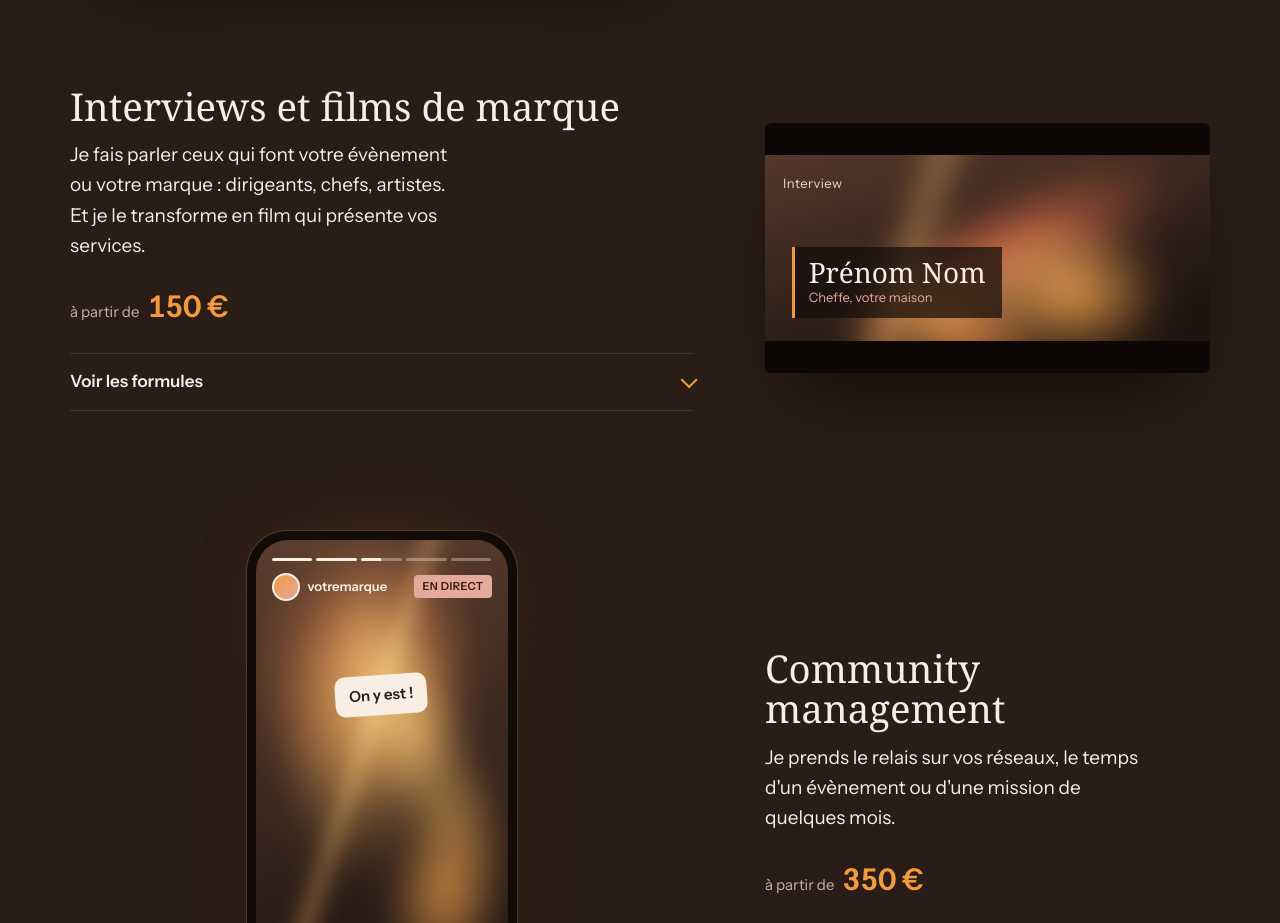
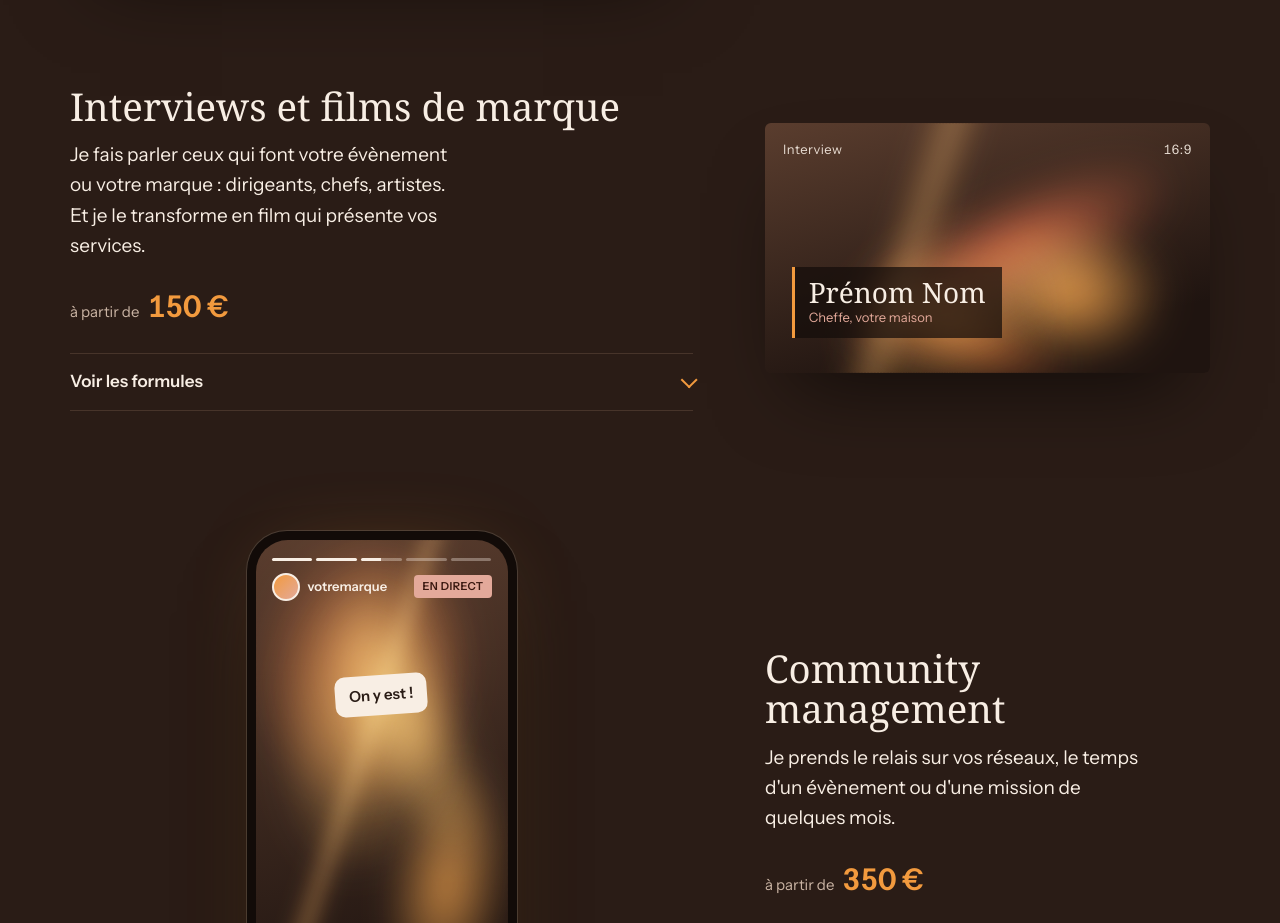
Before and after one commit to leamercierpro/bylelymedia, a plain HTML site: page index.html in a window 1280 px wide. Shown: the part 2100-3023 px from the top of the page. Drawn offline with Linux system fonts and the light colour scheme; a web font is replaced by a local one.

Commit message:
Visuel interview en 16:9
Co-Authored-By: Claude Opus 5.5 <noreply@anthropic.com>
Claude-Session: https://claude.ai/code/session_01VdRWoyiQ6wF2TkHHM4z5Xu

```diff
--- a/index.html
+++ b/index.html
@@ -169,7 +169,7 @@ summary:hover{color:var(--amber-hi)}
 .scrub::after{content:"";position:absolute;left:38%;top:50%;width:12px;height:12px;margin:-6px 0 0 -6px;border-radius:50%;background:var(--ink)}
 .letterbox::before,.letterbox::after{content:"";position:absolute;left:0;right:0;height:13%;background:#0D0806;z-index:2}
 .letterbox::before{top:0}.letterbox::after{bottom:0}
-.lower{position:absolute;z-index:2;left:6%;bottom:22%;display:flex;flex-direction:column;padding:10px 16px 10px 14px;background:rgba(20,13,10,.72);border-left:3px solid var(--amber)}
+.lower{position:absolute;z-index:2;left:6%;bottom:14%;display:flex;flex-direction:column;padding:10px 16px 10px 14px;background:rgba(20,13,10,.72);border-left:3px solid var(--amber)}
 .lower b{font-family:var(--display);font-weight:400;font-size:clamp(20px,2.2vw,28px);line-height:1.1}
 .lower small{font-size:13px;color:var(--rose)}
 .titlecard{position:absolute;z-index:2;inset:0;display:flex;flex-direction:column;align-items:center;justify-content:center;text-align:center}
@@ -396,9 +396,9 @@ footer a{color:var(--muted)}
 
     <article class="svc flip">
       <div class="visual">
-        <div class="screen wide letterbox" role="img" aria-label="Aperçu d'une interview filmée avec son bandeau de nom">
+        <div class="screen wide" role="img" aria-label="Aperçu d'une interview filmée avec son bandeau de nom">
           <div class="bokeh" data-n="4" data-seed="21"></div>
-          <span class="label" style="top:16%;left:18px;margin-top:10px">Interview</span>
+          <span class="label" style="top:16px;left:18px">Interview</span><span class="label" style="top:16px;right:18px">16:9</span>
           <div class="lower"><b>Prénom Nom</b><small>Cheffe, votre maison</small></div>
         </div>
       </div>
```
